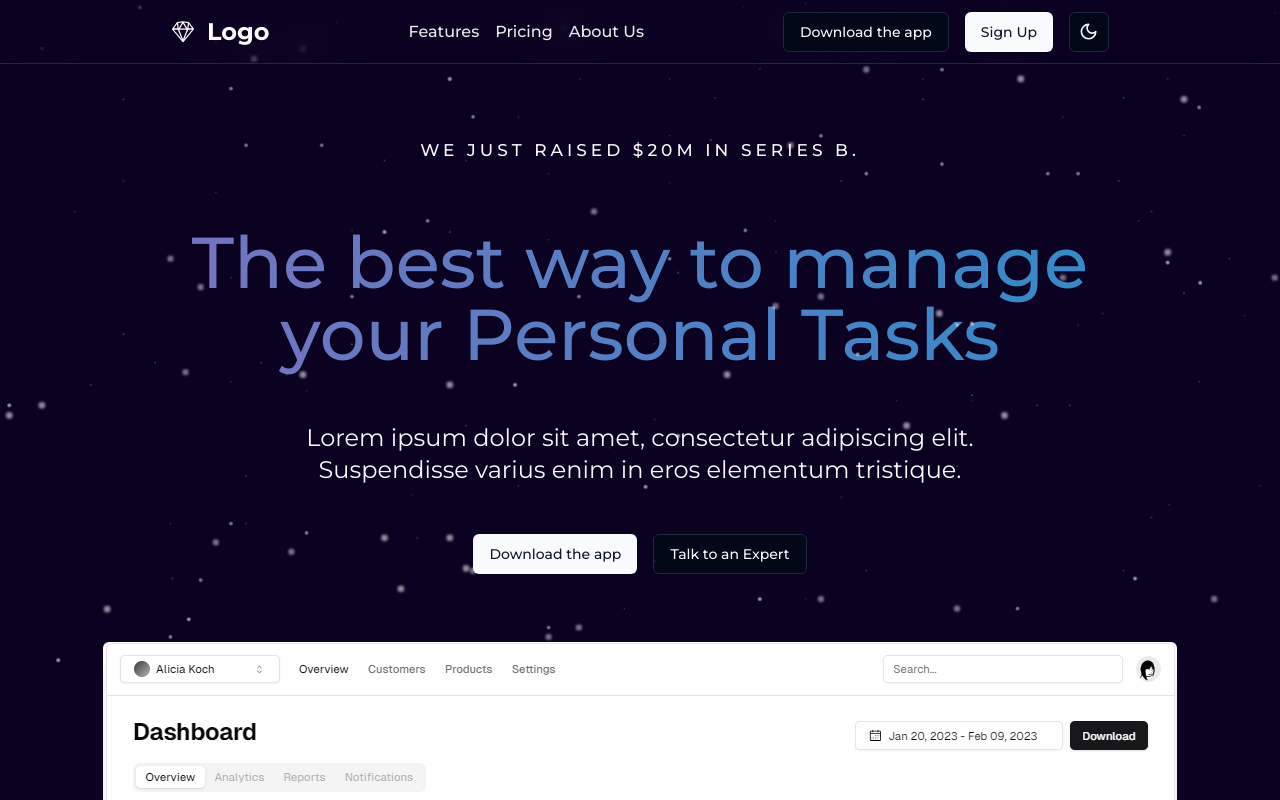
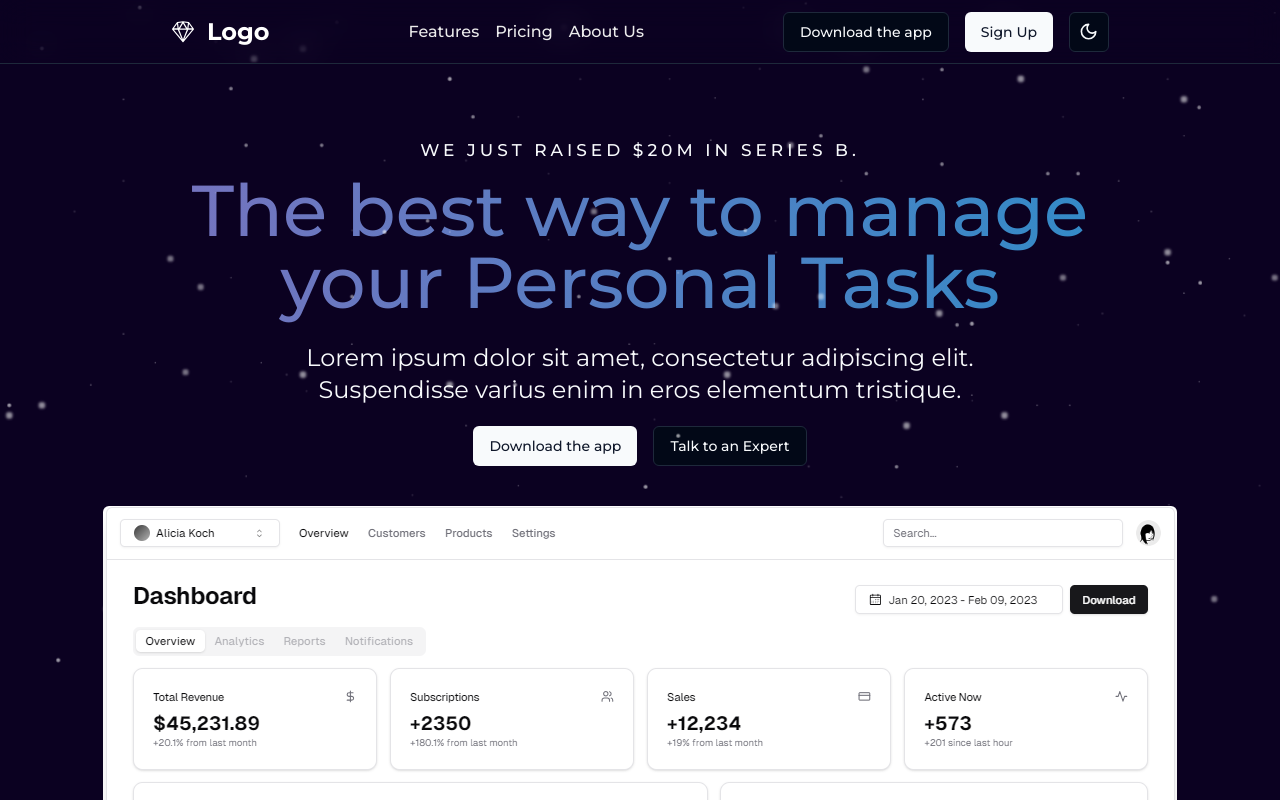
Before and after one commit to ademhatay/shadcn-saas-landing, a React (Vite) app: page / in a window 1280 px wide. Shown: the top 800 px of the page. Built offline with nearby package versions, Linux system fonts and the light colour scheme.

Commit message:
fix: hero section spacing.

```diff
--- a/src/App.tsx
+++ b/src/App.tsx
@@ -35,7 +35,7 @@ const App = () => {
     ></div>
     <Header />
     <div className="pt-32 min-h-screen w-screen container px-0">
-      <div className="flex flex-col gap-y-7 w-full justify-center items-center">
+      <div className="flex flex-col w-full justify-center items-center">
         <div className="btn-card text-center">
           <span></span>
           <span></span>
@@ -45,7 +45,7 @@ const App = () => {
         </div>
 
 
-        <h1 className="sm:text-5xl md:text-6xl lg:text-7xl text-4xl text-center font-medium bg-clip-text text-transparent  bg-gradient-to-r from-[#7474BF] to-[#348AC7] py-6">
+        <h1 className="sm:text-5xl md:text-6xl lg:text-7xl text-4xl text-center font-medium bg-clip-text text-transparent  bg-gradient-to-r from-[#7474BF] to-[#348AC7] pb-6">
           The best way to manage <br />  your Personal Tasks
         </h1>
         <p className="text-base text-center md:text-lg lg:text-xl xl:text-2xl">
```
